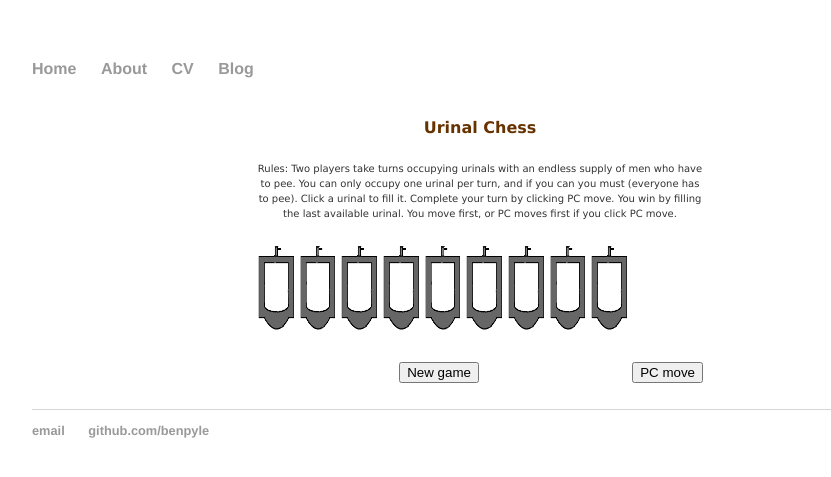
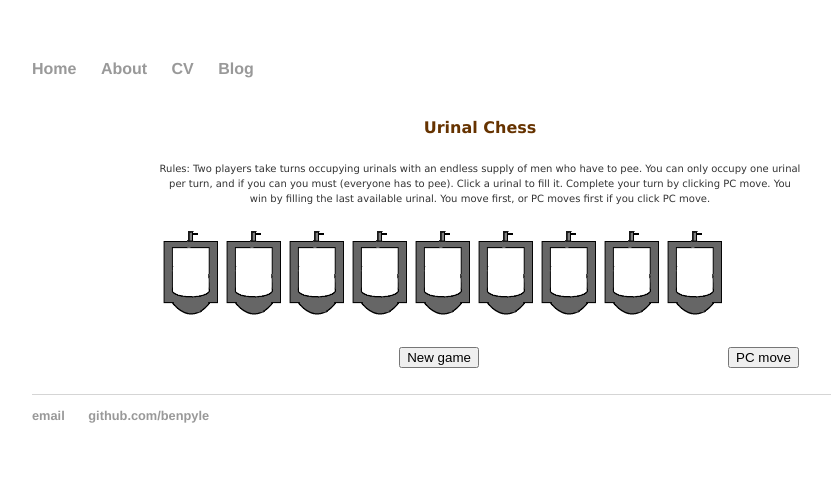
Before and after one commit to BenPyle/BenPyle.github.io, a Jekyll site: the page built from urinal_chess/index.html, in a window 1280 px wide. Shown: the top 477 px of the page, without its empty margins (160-991 px from the left). Built offline with Jekyll 4.4.1, drawn with Linux system fonts in a browser that asks for light colours.

Commit message:
Update index.html

```diff
--- a/urinal_chess/index.html
+++ b/urinal_chess/index.html
@@ -93,7 +93,7 @@ var z,sp,next_to_that
 </script>
  </head>
 <body bgcolor="#FFFFFF" text="#000000" link="#0000FF" vlink="#0066FF" alink="#FF0000" leftmargin="0" topmargin="5" marginwidth="0" marginheight="0" onLoad="new_game()">
-<table width="450" border="0" align="center" cellpadding="0" cellspacing="0">
+<table width="560" border="0" align="center" cellpadding="0" cellspacing="0">
 <tr>
 <td align="center" valign="top" bgcolor="#FFFFFF"><p style= LINE-HEIGHT:15px><font color="#663300" size="3" face="Verdana, Arial, Helvetica, sans-serif"><b>Urinal Chess</b></font></p>
 <p style= LINE-HEIGHT:10px><font face="Verdana, Arial, Helvetica, sans-serif" size="1">
@@ -102,17 +102,15 @@ var z,sp,next_to_that
 <form>
 <table BORDER=0 cellpadding="1" cellspacing="1" id="urinal chess">
 <tr align="center" valign="top">
-<div style="position:fixed; height: 100%; width: 100%; top:0;left 0;">
-<td width="60" height="85"><img onclick="player_draught(1)" SRC="urinal.gif" style="width:100%;height:100%"></td>
-<td width="60" height="85"><img onclick="player_draught(2)" SRC="urinal.gif" style="width:100%;height:100%"></td>
-<td width="60" height="85"><img onclick="player_draught(3)" SRC="urinal.gif" style="width:100%;height:100%"></td>
-<td width="60" height="85"><img onclick="player_draught(4)" SRC="urinal.gif" style="width:100%;height:100%"></td>
-<td width="60" height="85"><img onclick="player_draught(5)" SRC="urinal.gif" style="width:100%;height:100%"></td>
-<td width="60" height="85"><img onclick="player_draught(6)" SRC="urinal.gif" style="width:100%;height:100%"></td>
-<td width="60" height="85"><img onclick="player_draught(7)" SRC="urinal.gif" style="width:100%;height:100%"></td>
-<td width="60" height="85"><img onclick="player_draught(8)" SRC="urinal.gif" style="width:100%;height:100%"></td>
-<td width="60" height="85"><img onclick="player_draught(9)" SRC="urinal.gif" style="width:100%;height:100%"></td>
-</div>
+<td width="60" height="85"><img onclick="player_draught(1)" SRC="urinal.gif" width="60" height="85"></td>
+<td width="60" height="85"><img onclick="player_draught(2)" SRC="urinal.gif" width="60" height="85"></td>
+<td width="60" height="85"><img onclick="player_draught(3)" SRC="urinal.gif" width="60" height="85"></td>
+<td width="60" height="85"><img onclick="player_draught(4)" SRC="urinal.gif" width="60" height="85"></td>
+<td width="60" height="85"><img onclick="player_draught(5)" SRC="urinal.gif" width="60" height="85"></td>
+<td width="60" height="85"><img onclick="player_draught(6)" SRC="urinal.gif" width="60" height="85"></td>
+<td width="60" height="85"><img onclick="player_draught(7)" SRC="urinal.gif" width="60" height="85"></td>
+<td width="60" height="85"><img onclick="player_draught(8)" SRC="urinal.gif" width="60" height="85"></td>
+<td width="60" height="85"><img onclick="player_draught(9)" SRC="urinal.gif" width="60" height="85"></td>
 <tr align="center" valign="middle">
 <td height="70" colspan="9"><input type="button" class="button" onclick="new_game()" value="New game" >
 &nbsp; </td>
```
